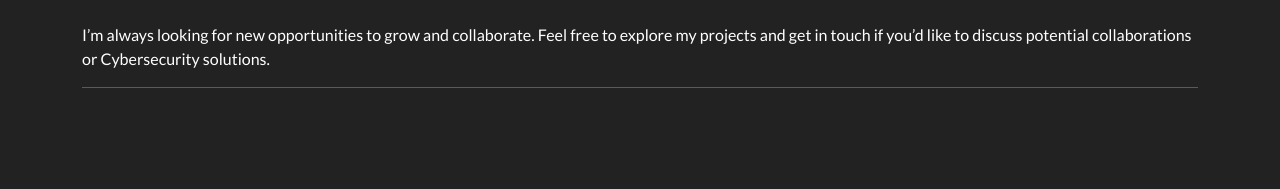
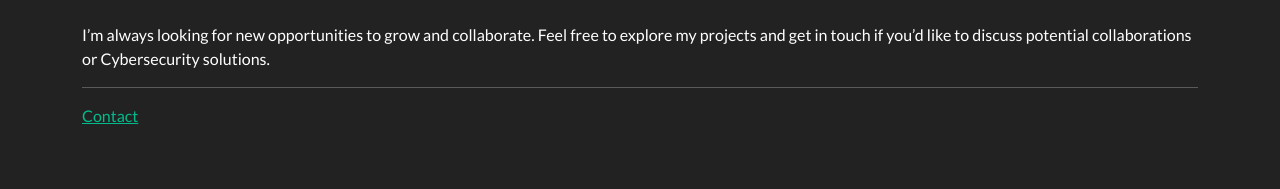
Before and after one commit to JKopal101/jkopal101.github.io, a Jekyll site: the page built from index.md, in a window 1280 px wide. Shown: the part 1526-1715 px from the top of the page. Built offline with Jekyll 4.4.1, drawn with Linux system fonts in a browser that asks for light colours; before the commit the page ends 1678 px from its top, so only the background shows below that.

Commit message:
Update index.md

```diff
--- a/index.md
+++ b/index.md
@@ -63,3 +63,4 @@ I’ve honed my skills through hands-on projects, certification programs, and re
 I'm always looking for new opportunities to grow and collaborate. Feel free to explore my projects and get in touch if you'd like to discuss potential collaborations or Cybersecurity solutions.
 
 ---
+[Contact](contact.md)
```
